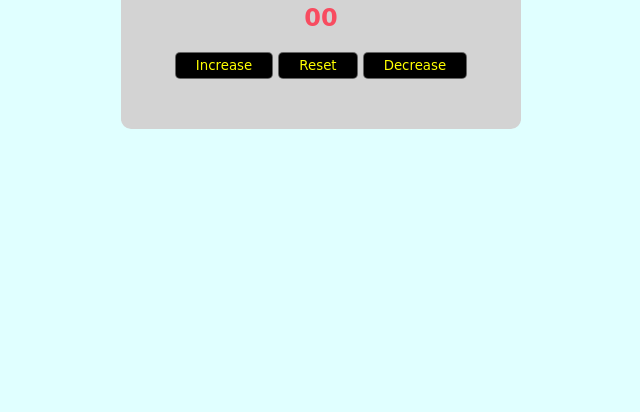
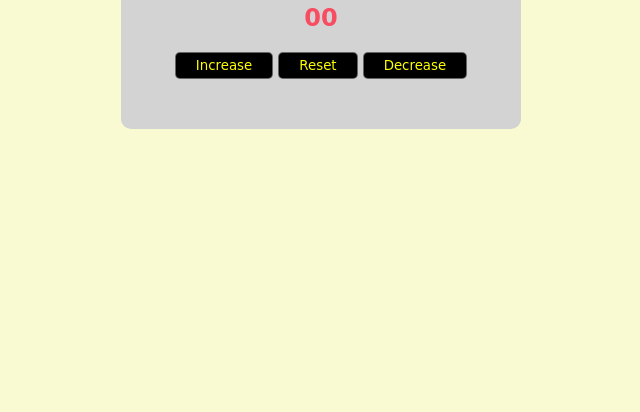
Before and after one commit to 01mehran/Counter, a plain HTML site: page index.html in a window 1280 px wide. Shown: the part 388-800 px from the top of the page, without its empty margins (319-959 px from the left). Drawn offline with Linux system fonts and the light colour scheme.

Commit message:
Change my bg-color

```diff
--- a/style.css
+++ b/style.css
@@ -5,7 +5,7 @@
   font-family: cursive;
 }
 body {
-  background: lightcyan;
+  background: lightgoldenrodyellow;
 }
 .container {
   display: flex;
```
